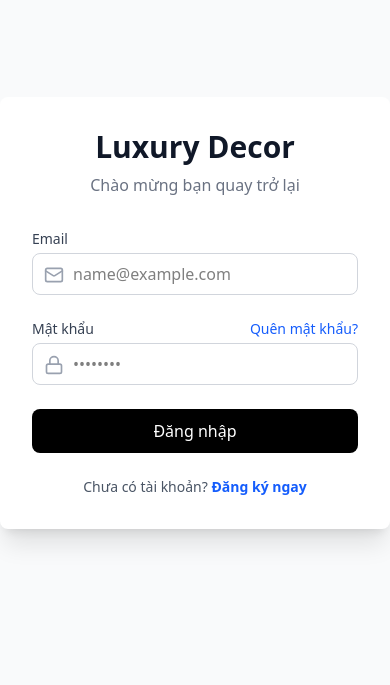
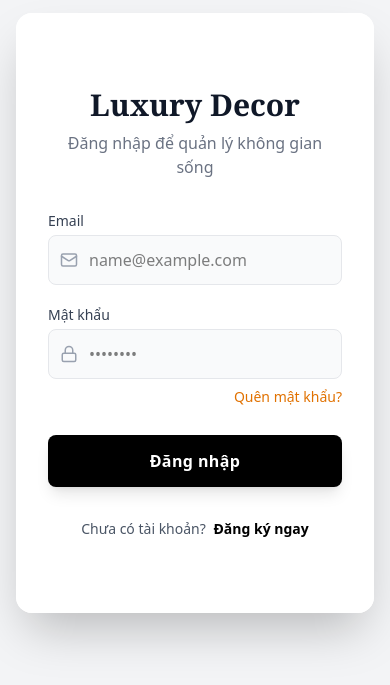
Before and after one commit to ngovantannvt04-commits/LuxuryDecorWeb, a Next.js app in the folder frontend/: page /login in a window 390 px wide. Shown: the part 109-794 px from the top of the page. Built offline with nearby package versions, Linux system fonts and the light colour scheme; no server answers.

Commit message:
style(frontend): redesign auth pages and optimize logo display with object-contain

```diff
--- /dev/null
+++ b/frontend/src/app/(auth)/forgot-password/page.tsx
@@ -0,0 +1,122 @@
+"use client";
+
+import { useState } from "react";
+import Link from "next/link";
+import { Mail, ArrowLeft, CheckCircle } from "lucide-react";
+import { AxiosError } from "axios";
+import Image from "next/image";
+import { authService } from "@/services/auth.service";
+
+export default function ForgotPasswordPage() {
+  const [email, setEmail] = useState("");
+  const [loading, setLoading] = useState(false);
+  const [error, setError] = useState("");
+  const [success, setSuccess] = useState(false);
+
+  const handleSubmit = async (e: React.FormEvent) => {
+    e.preventDefault();
+    setError("");
+    setLoading(true);
+
+    try {
+      await authService.forgotPassword(email);
+      setSuccess(true); // Hiển thị thông báo thành công
+    } catch (error) {
+      const err = error as AxiosError<{ message: string }>;
+      setError(err.response?.data?.message || "Có lỗi xảy ra. Vui lòng thử lại.");
+    } finally {
+      setLoading(false);
+    }
+  };
+
+  return (
+    <div className="min-h-screen bg-gray-100 flex items-center justify-center p-4">
+
+      {/* CARD WRAPPER */}
+      <div className="flex w-full max-w-6xl bg-white rounded-2xl shadow-2xl overflow-hidden min-h-[600px]">
+
+        {/* === CỘT TRÁI: LOGO === */}
+        <div className="hidden md:block w-1/2 relative bg-gray-100">
+           <Image
+             src="/LogoNiRi1.png"
+             alt="Luxury Decor Logo"
+             fill
+             className="object-cover"
+             priority
+           />
+        </div>
+
+        {/* === CỘT PHẢI: FORM === */}
+        <div className="w-full md:w-1/2 p-8 md:p-12 flex flex-col justify-center bg-white relative">
+
+          {/* Nút quay lại góc trên cùng */}
+          <Link href="/login" className="absolute top-6 left-6 text-gray-500 hover:text-black transition flex items-center gap-2 text-sm font-medium">
+            <ArrowLeft size={16} /> Quay lại
+          </Link>
+
+          <div className="mb-8 mt-4 text-center md:text-left">
+            <h2 className="text-3xl font-bold text-gray-900 font-serif">Quên mật khẩu?</h2>
+            <p className="text-gray-500 mt-2">
+              Đừng lo, hãy nhập email đăng ký của bạn. Chúng tôi sẽ gửi hướng dẫn khôi phục mật khẩu.
+            </p>
+          </div>
+
+          {/* Nếu gửi thành công thì hiện thông báo, ẩn form đi cho gọn */}
+          {success ? (
+            <div className="bg-green-50 p-6 rounded-xl border border-green-100 text-center animate-fade-in">
+              <div className="flex justify-center mb-4">
+                <CheckCircle className="text-green-500 w-12 h-12" />
+              </div>
+              <h3 className="text-green-800 font-bold text-lg mb-2">Đã gửi email!</h3>
+              <p className="text-green-700 text-sm mb-6">
+                Vui lòng kiểm tra hộp thư đến (và cả mục Spam) của <b>{email}</b> để lấy lại mật khẩu.
+              </p>
+              <button
+                onClick={() => setSuccess(false)} // Cho phép gửi lại nếu nhập sai email
+                className="text-sm text-green-600 hover:underline font-medium"
+              >
+                Gửi lại cho email khác
+              </button>
+            </div>
+          ) : (
+            /* FORM NHẬP EMAIL */
+            <form onSubmit={handleSubmit} className="space-y-6">
+              {error && (
+                <div className="p-3 bg-red-50 text-red-700 text-sm rounded-lg border border-red-100 flex items-center gap-2">
+                  <span>⚠️</span> {error}
+                </div>
+              )}
+
+              <div>
+                <label className="block text-sm font-medium text-gray-700 mb-1">Email đăng ký</label>
+                <div className="relative">
+                  <span className="absolute left-3 top-1/2 -translate-y-1/2 text-gray-400">
+                    <Mail size={18} strokeWidth={2} />
+                  </span>
+                  <input
+                    type="email"
+                    required
+                    placeholder="name@example.com"
+                    className="w-full pl-10 pr-4 py-3 bg-gray-50 border border-gray-200 rounded-lg focus:ring-2 focus:ring-black focus:bg-white focus:border-transparent transition outline-none"
+                    value={email}
+                    onChange={(e) => setEmail(e.target.value)}
+                  />
+                </div>
+              </div>
+
+              <button
+                type="submit"
+                disabled={loading}
+                className="w-full bg-black text-white py-3.5 rounded-lg hover:bg-gray-800 transition duration-300 font-bold tracking-wide shadow-lg disabled:bg-gray-400"
+              >
+                {loading ? "Gửi yêu cầu..." : "Gửi email khôi phục"}
+              </button>
+            </form>
+          )}
+
+        </div>
+
+      </div>
+    </div>
+  );
+}
--- a/frontend/src/app/(auth)/login/page.tsx
+++ b/frontend/src/app/(auth)/login/page.tsx
@@ -6,6 +6,7 @@ import { authService } from "@/services/auth.service";
 import Link from "next/link";
 import { Lock, Mail } from "lucide-react";
 import { AxiosError } from "axios";
+import Image from "next/image";
 
 export default function LoginPage() {
   const router = useRouter();
@@ -20,11 +21,8 @@ export default function LoginPage() {
 
     try {
       const res = await authService.login(formData);
-      // Lưu token (authService đã check window để dùng sessionStorage rồi)
       authService.setSession(res.token, res.refreshToken);
-
-      alert("Đăng nhập thành công!");
-      router.push("/"); // Chuyển về trang chủ
+      router.push("/");
     } catch (error) {
       const err = error as AxiosError<{ message: string }>;
       setError(err.response?.data?.message || "Đăng nhập thất bại. Vui lòng thử lại.");
@@ -34,78 +32,101 @@ export default function LoginPage() {
   };
 
   return (
-    <div className="min-h-screen flex items-center justify-center bg-gray-50">
-      <div className="max-w-md w-full bg-white rounded-lg shadow-xl p-8">
-        {/* Header */}
-        <div className="text-center mb-8">
-          <h2 className="text-3xl font-bold text-gray-900">Luxury Decor</h2>
-          <p className="text-gray-500 mt-2">Chào mừng bạn quay trở lại</p>
+    // 1. CONTAINER CHÍNH
+    <div className="min-h-screen bg-gray-100 flex items-center justify-center p-4">
+
+      {/* 2. CARD WRAPPER: To hơn (max-w-6xl) và Cao hơn (min-h-[600px]) */}
+      <div className="flex w-full max-w-6xl bg-white rounded-2xl shadow-2xl overflow-hidden min-h-[600px]">
+
+        <div className="hidden md:block w-1/2 relative bg-gray-50">
+           {/* Ảnh tràn viền */}
+           <Image
+             src="/LogoNiRi1.png"
+             alt="Luxury Decor Logo"
+             fill
+             className="object-cover" // Cắt ảnh vừa khung, không bị méo
+             priority
+             sizes="(max-width: 768px) 100vw, 50vw"
+           />
+           {/* (Tuỳ chọn) Lớp phủ tối nhẹ để làm dịu mắt nếu ảnh nền trắng quá */}
+           {/* <div className="absolute inset-0 bg-black/5"></div> */}
         </div>
 
-        {/* Form */}
-        <form onSubmit={handleSubmit} className="space-y-6">
+        {/* === CỘT PHẢI: FORM (Chiếm 50% chiều rộng) === */}
+        <div className="w-full md:w-1/2 p-8 md:p-16 flex flex-col justify-center bg-white">
+          <div className="mb-8 text-center md:text-left">
+            <h2 className="text-3xl font-bold text-gray-900 font-serif">Luxury Decor</h2>
+            <p className="text-gray-500 mt-2">Đăng nhập để quản lý không gian sống</p>
+          </div>
+
+          <form onSubmit={handleSubmit} className="space-y-5">
             {error && (
-            <div className="p-3 bg-red-100 text-red-700 rounded-md text-sm">
-              {error}
+              <div className="p-3 bg-red-50 text-red-700 text-sm rounded-lg border border-red-100 flex items-center gap-2">
+                <span>⚠️</span> {error}
               </div>
             )}
 
+            {/* Input Email */}
             <div>
               <label className="block text-sm font-medium text-gray-700 mb-1">Email</label>
               <div className="relative">
-              <span className="absolute left-3 top-3 text-gray-400">
-                <Mail size={20} />
+                <span className="absolute left-3 top-1/2 -translate-y-1/2 text-gray-400">
+                  <Mail size={18} strokeWidth={2} />
                 </span>
                 <input
                   type="email"
                   required
-                className="w-full pl-10 pr-4 py-2 border border-gray-300 rounded-lg focus:ring-2 focus:ring-black focus:border-transparent outline-none transition"
                   placeholder="name@example.com"
+                  className="w-full pl-10 pr-4 py-3 bg-gray-50 border border-gray-200 rounded-lg focus:ring-2 focus:ring-black focus:bg-white focus:border-transparent transition outline-none"
                   value={formData.email}
                   onChange={(e) => setFormData({ ...formData, email: e.target.value })}
                 />
               </div>
             </div>
 
+            {/* Input Password */}
             <div>
-            <div className="flex justify-between items-center mb-1">
-              <label className="block text-sm font-medium text-gray-700">Mật khẩu</label>
-              <Link href="/forgot-password" className="text-sm text-blue-600 hover:underline">
-                Quên mật khẩu?
-              </Link>
-            </div>
+              <label className="block text-sm font-medium text-gray-700 mb-1">Mật khẩu</label>
               <div className="relative">
-              <span className="absolute left-3 top-3 text-gray-400">
-                <Lock size={20} />
+                <span className="absolute left-3 top-1/2 -translate-y-1/2 text-gray-400">
+                  <Lock size={18} strokeWidth={2} />
                 </span>
                 <input
                   type="password"
                   required
-                className="w-full pl-10 pr-4 py-2 border border-gray-300 rounded-lg focus:ring-2 focus:ring-black focus:border-transparent outline-none transition"
                   placeholder="••••••••"
+                  className="w-full pl-10 pr-4 py-3 bg-gray-50 border border-gray-200 rounded-lg focus:ring-2 focus:ring-black focus:bg-white focus:border-transparent transition outline-none"
                   value={formData.password}
                   onChange={(e) => setFormData({ ...formData, password: e.target.value })}
                 />
               </div>
+              <div className="flex justify-end mt-2">
+                <Link href="/forgot-password" className="text-sm font-medium text-amber-600 hover:text-amber-700 hover:underline">
+                  Quên mật khẩu?
+                </Link>
+              </div>
             </div>
 
+            {/* Nút Đăng nhập */}
             <button
               type="submit"
               disabled={loading}
-            className="w-full bg-black text-white py-2.5 rounded-lg hover:bg-gray-800 transition font-medium disabled:bg-gray-400"
+              className="w-full bg-black text-white py-3.5 rounded-lg hover:bg-gray-800 transition duration-300 font-bold tracking-wide shadow-lg disabled:bg-gray-400 mt-2"
             >
               {loading ? "Đang xử lý..." : "Đăng nhập"}
             </button>
           </form>
 
           {/* Footer */}
-        <p className="text-center mt-6 text-sm text-gray-600">
+          <p className="text-center mt-8 text-sm text-gray-600">
             Chưa có tài khoản?{" "}
-          <Link href="/register" className="text-blue-600 font-semibold hover:underline">
+            <Link href="/register" className="text-black font-bold hover:underline ml-1">
               Đăng ký ngay
             </Link>
           </p>
         </div>
+
+      </div>
     </div>
   );
 }
--- a/frontend/src/app/(auth)/register/page.tsx
+++ b/frontend/src/app/(auth)/register/page.tsx
@@ -5,6 +5,7 @@ import { useRouter } from "next/navigation";
 import { authService } from "@/services/auth.service";
 import Link from "next/link";
 import { AxiosError } from "axios";
+import Image from "next/image";
 
 export default function RegisterPage() {
   const router = useRouter();
@@ -21,7 +22,6 @@ export default function RegisterPage() {
     e.preventDefault();
     setError("");
 
-    // Validate khớp mật khẩu (Frontend check trước cho nhanh)
     if (formData.password !== formData.repassword) {
       setError("Mật khẩu nhập lại không khớp!");
       return;
@@ -31,11 +31,9 @@ export default function RegisterPage() {
 
     try {
       await authService.register(formData);
-      alert("Đăng ký thành công! Vui lòng kiểm tra email để lấy mã OTP.");
-      // Chuyển hướng sang trang Login (hoặc trang nhập OTP nếu bạn làm tiếp)
-      router.push("/login");
+      router.push("/login?registered=true");
     } catch (error) {
-      const err = error as AxiosError<{ message: string }>; // 3. ÉP KIỂU
+      const err = error as AxiosError<{ message: string }>;
       setError(err.response?.data?.message || "Đăng ký thất bại.");
     } finally {
       setLoading(false);
@@ -43,23 +41,34 @@ export default function RegisterPage() {
   };
 
   return (
-    <div className="min-h-screen flex items-center justify-center bg-gray-50 py-12 px-4 sm:px-6 lg:px-8">
-      <div className="max-w-md w-full bg-white rounded-lg shadow-xl p-8">
-        <div className="text-center mb-8">
-          <h2 className="text-3xl font-bold text-gray-900">Tạo tài khoản</h2>
-          <p className="text-gray-500 mt-2">Gia nhập Luxury Decor ngay hôm nay</p>
+    // 1. CONTAINER CHÍNH
+    <div className="min-h-screen bg-gray-100 flex items-center justify-center p-4">
+
+      {/* 2. CARD WRAPPER: Giống hệt trang Login */}
+      <div className="flex w-full max-w-6xl bg-white rounded-2xl shadow-2xl overflow-hidden min-h-[600px]">
+
+        {/* === CỘT TRÁI: FORM ĐĂNG KÝ (Chiếm 50%) === */}
+        <div className="w-full md:w-1/2 p-8 md:p-12 flex flex-col justify-center bg-white border-r border-gray-100">
+          <div className="mb-8">
+            <h2 className="text-3xl font-bold text-gray-900 font-serif">Tạo tài khoản</h2>
+            <p className="text-gray-500 mt-2">Gia nhập cộng đồng Luxury Decor</p>
           </div>
 
           <form onSubmit={handleSubmit} className="space-y-4">
-          {error && <div className="p-3 bg-red-100 text-red-700 rounded-md text-sm">{error}</div>}
+            {error && (
+              <div className="p-3 bg-red-50 text-red-700 rounded-lg text-sm border border-red-100">
+                {error}
+              </div>
+            )}
 
-          {/* Username */}
+            {/* User Name */}
             <div>
-            <label className="block text-sm font-medium text-gray-700">Tên đăng nhập</label>
+               <label className="text-sm font-medium text-gray-700 mb-1 block">User Name</label>
                <input
                  type="text"
                  required
-              className="mt-1 w-full p-2 border border-gray-300 rounded-lg focus:ring-2 focus:ring-black outline-none"
+                 placeholder="LuxuryDecor123"
+                 className="w-full px-4 py-3 bg-gray-50 border border-gray-200 rounded-lg focus:ring-2 focus:ring-black outline-none transition"
                  value={formData.username}
                  onChange={(e) => setFormData({ ...formData, username: e.target.value })}
                />
@@ -67,11 +76,12 @@ export default function RegisterPage() {
 
             {/* Email */}
             <div>
-            <label className="block text-sm font-medium text-gray-700">Email</label>
+               <label className="text-sm font-medium text-gray-700 mb-1 block">Email</label>
                <input
                  type="email"
                  required
-              className="mt-1 w-full p-2 border border-gray-300 rounded-lg focus:ring-2 focus:ring-black outline-none"
+                 placeholder="name@example.com"
+                 className="w-full px-4 py-3 bg-gray-50 border border-gray-200 rounded-lg focus:ring-2 focus:ring-black outline-none transition"
                  value={formData.email}
                  onChange={(e) => setFormData({ ...formData, email: e.target.value })}
                />
@@ -79,23 +89,25 @@ export default function RegisterPage() {
 
             {/* Password */}
             <div>
-            <label className="block text-sm font-medium text-gray-700">Mật khẩu</label>
+               <label className="text-sm font-medium text-gray-700 mb-1 block">Mật khẩu</label>
                <input
                  type="password"
                  required
-              className="mt-1 w-full p-2 border border-gray-300 rounded-lg focus:ring-2 focus:ring-black outline-none"
+                 placeholder="••••••••"
+                 className="w-full px-4 py-3 bg-gray-50 border border-gray-200 rounded-lg focus:ring-2 focus:ring-black outline-none transition"
                  value={formData.password}
                  onChange={(e) => setFormData({ ...formData, password: e.target.value })}
                />
             </div>
 
-          {/* Re-Password */}
+            {/* Repeat Password */}
             <div>
-            <label className="block text-sm font-medium text-gray-700">Nhập lại mật khẩu</label>
+               <label className="text-sm font-medium text-gray-700 mb-1 block">Nhập lại mật khẩu</label>
                <input
                  type="password"
                  required
-              className="mt-1 w-full p-2 border border-gray-300 rounded-lg focus:ring-2 focus:ring-black outline-none"
+                 placeholder="••••••••"
+                 className="w-full px-4 py-3 bg-gray-50 border border-gray-200 rounded-lg focus:ring-2 focus:ring-black outline-none transition"
                  value={formData.repassword}
                  onChange={(e) => setFormData({ ...formData, repassword: e.target.value })}
                />
@@ -104,19 +116,35 @@ export default function RegisterPage() {
             <button
               type="submit"
               disabled={loading}
-            className="w-full bg-black text-white py-2.5 rounded-lg hover:bg-gray-800 transition font-medium mt-4 disabled:bg-gray-400"
+              className="w-full bg-black text-white py-3.5 rounded-lg hover:bg-gray-800 transition font-bold tracking-wide mt-6 disabled:bg-gray-400 shadow-lg"
             >
-            {loading ? "Đang đăng ký..." : "Đăng ký"}
+              {loading ? "Đang xử lý..." : "Đăng ký ngay"}
             </button>
           </form>
 
-        <p className="text-center mt-6 text-sm text-gray-600">
+          {/* Footer Link */}
+          <p className="text-center mt-8 text-sm text-gray-600">
             Đã có tài khoản?{" "}
-          <Link href="/login" className="text-blue-600 font-semibold hover:underline">
+            <Link href="/login" className="text-black font-bold hover:underline ml-1">
               Đăng nhập
             </Link>
           </p>
         </div>
+
+        {/* === CỘT PHẢI: LOGO/BRANDING (Chiếm 50% - Ẩn trên mobile) === */}
+        <div className="hidden md:flex w-1/2 relative bg-gray-50 items-center justify-center">
+          {/* Logo hiển thị trọn vẹn, có padding để thoáng */}
+          <Image
+            src="/LogoNiRi1.png"
+            alt="Luxury Decor Banner"
+            fill
+            className="object-cover"
+            priority
+            sizes="(max-width: 768px) 100vw, 50vw"
+          />
+        </div>
+
+      </div>
     </div>
   );
 }
--- a/frontend/src/services/auth.service.ts
+++ b/frontend/src/services/auth.service.ts
@@ -16,6 +16,11 @@ export const authService = {
       sessionStorage.setItem('refreshToken', refreshToken);
   },
 
+    forgotPassword: async (email: string) => {
+    // API này tùy thuộc backend bạn viết là gì, thường là /auth/forgot-password
+    return axiosClient.post('/auth/forgot-password', { email });
+  },
+
   logout: () => {
       sessionStorage.removeItem('accessToken');
       sessionStorage.removeItem('refreshToken');
```
Also changed, not shown: frontend/src/app/page.tsx (+10 -9 lines), 1 other file (tests, documents, lock files or other folders). Lines whose indentation alone changed are shown as unchanged.
